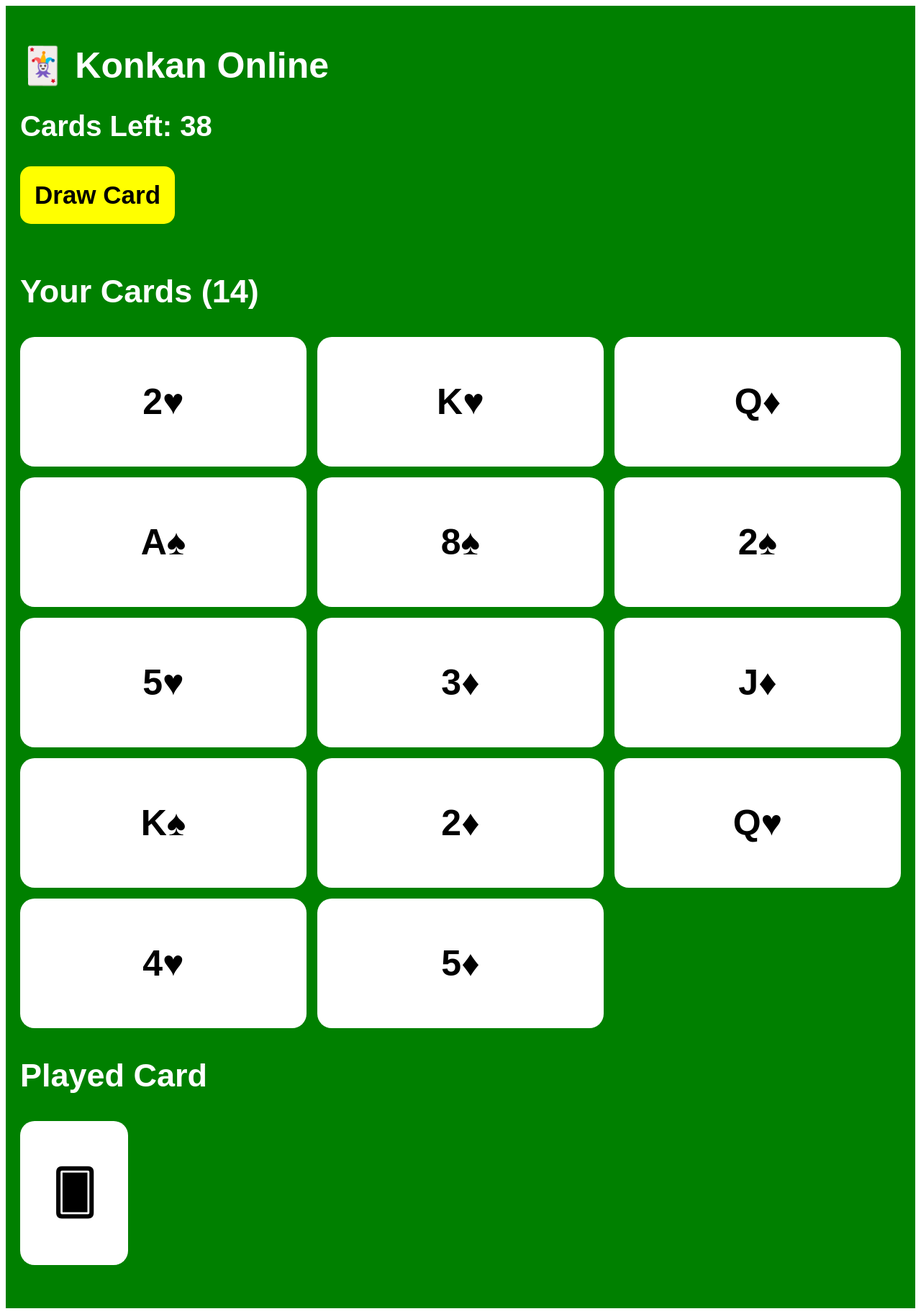
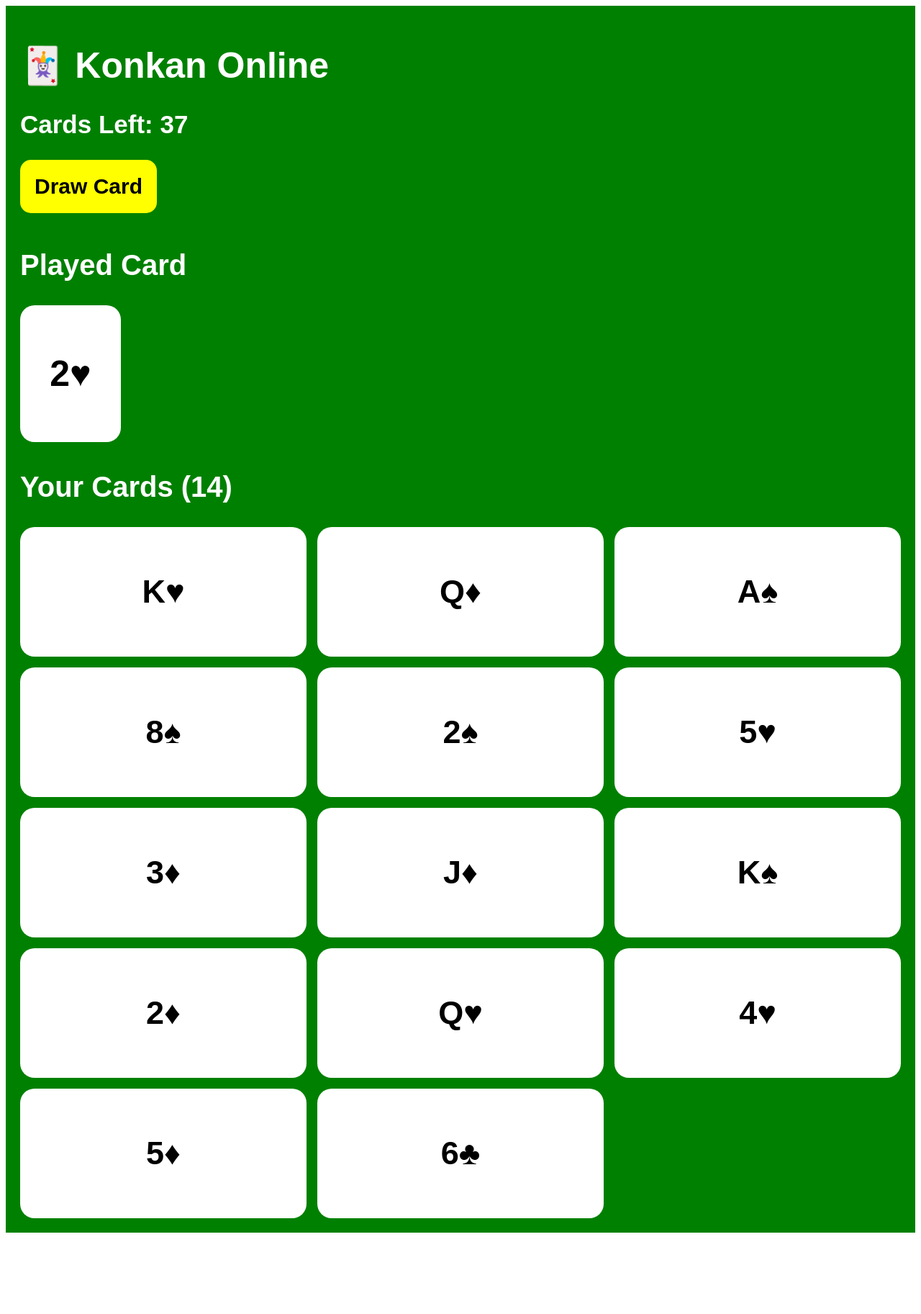
Before and after one commit to muhammedmustafamuhammed831-png/bingo-royal, a React (Vite) app: page / in a window 1280 px wide. Shown: the whole page at 72% size. After the commit the page ends 1720 px from the top, so only its background shows below. Built offline with nearby package versions, Linux system fonts and the light colour scheme.

Commit message:
Update App.jsx

```diff
--- a/src/App.jsx
+++ b/src/App.jsx
@@ -24,7 +24,11 @@ export default function App() {
 
     for (let suit of suits) {
       for (let value of values) {
-        deck.push(value + suit);
+        deck.push({
+          value,
+          suit,
+          text: value + suit,
+        });
       }
     }
 
@@ -33,16 +37,23 @@ export default function App() {
 
   const firstDeck = createDeck();
 
-  const [deck, setDeck] = useState(firstDeck.slice(14));
+  const startCard = firstDeck[0];
+
+  const [deck, setDeck] = useState(firstDeck.slice(15));
 
   const [playerCards, setPlayerCards] = useState(
-    firstDeck.slice(0, 14)
+    firstDeck.slice(1, 15)
   );
 
-  const [playedCard, setPlayedCard] = useState("🂠");
+  const [playedCard, setPlayedCard] = useState(startCard);
+
+  const [message, setMessage] = useState("");
 
   const drawCard = () => {
-    if (deck.length === 0) return;
+    if (deck.length === 0) {
+      setMessage("No cards left");
+      return;
+    }
 
     const newDeck = [...deck];
 
@@ -51,14 +62,30 @@ export default function App() {
     setDeck(newDeck);
 
     setPlayerCards([...playerCards, newCard]);
+
+    setMessage("You drew a card");
   };
 
-  const playCard = (card) => {
-    setPlayedCard(card);
+  const playCard = (card, index) => {
+    const sameSuit = card.suit === playedCard.suit;
 
-    setPlayerCards(
-      playerCards.filter((c, index) => index !== playerCards.indexOf(card))
-    );
+    const sameValue = card.value === playedCard.value;
+
+    if (sameSuit || sameValue) {
+      setPlayedCard(card);
+
+      setPlayerCards(
+        playerCards.filter((_, i) => i !== index)
+      );
+
+      setMessage("Card Played ✅");
+
+      if (playerCards.length === 1) {
+        setMessage("YOU WIN 🎉");
+      }
+    } else {
+      setMessage("Wrong Card ❌");
+    }
   };
 
   return (
@@ -75,7 +102,7 @@ export default function App() {
         🃏 Konkan Online
       </h1>
 
-      <h2 style={{ fontSize: 40 }}>
+      <h2 style={{ fontSize: 35 }}>
         Cards Left: {deck.length}
       </h2>
 
@@ -83,18 +110,47 @@ export default function App() {
         onClick={drawCard}
         style={{
           padding: 20,
-          fontSize: 35,
+          fontSize: 30,
           borderRadius: 15,
           background: "yellow",
           fontWeight: "bold",
-          marginBottom: 30,
           border: "none",
+          marginBottom: 20,
         }}
       >
         Draw Card
       </button>
 
-      <h2 style={{ fontSize: 45 }}>
+      <h2>{message}</h2>
+
+      <h2
+        style={{
+          marginTop: 30,
+          fontSize: 40,
+        }}
+      >
+        Played Card
+      </h2>
+
+      <div
+        style={{
+          background: "white",
+          color: "black",
+          width: 140,
+          height: 190,
+          borderRadius: 20,
+          display: "flex",
+          justifyContent: "center",
+          alignItems: "center",
+          fontSize: 50,
+          fontWeight: "bold",
+          marginBottom: 40,
+        }}
+      >
+        {playedCard.text}
+      </div>
+
+      <h2 style={{ fontSize: 40 }}>
         Your Cards ({playerCards.length})
       </h2>
 
@@ -108,7 +164,7 @@ export default function App() {
         {playerCards.map((card, index) => (
           <div
             key={index}
-            onClick={() => playCard(card)}
+            onClick={() => playCard(card, index)}
             style={{
               background: "white",
               color: "black",
@@ -117,40 +173,13 @@ export default function App() {
               display: "flex",
               justifyContent: "center",
               alignItems: "center",
-              fontSize: 50,
+              fontSize: 45,
               fontWeight: "bold",
             }}
           >
-            {card}
+            {card.text}
           </div>
         ))}
-      </div>
-
-      <h2
-        style={{
-          marginTop: 40,
-          fontSize: 45,
-        }}
-      >
-        Played Card
-      </h2>
-
-      <div
-        style={{
-          background: "white",
-          color: "black",
-          width: 150,
-          height: 200,
-          borderRadius: 20,
-          display: "flex",
-          justifyContent: "center",
-          alignItems: "center",
-          fontSize: 60,
-          fontWeight: "bold",
-          marginBottom: 40,
-        }}
-      >
-        {playedCard}
       </div>
     </div>
   );
```
